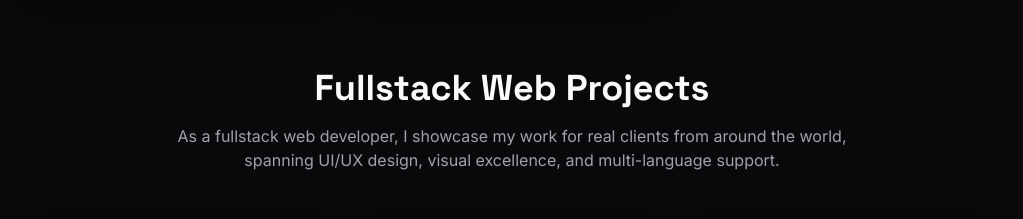
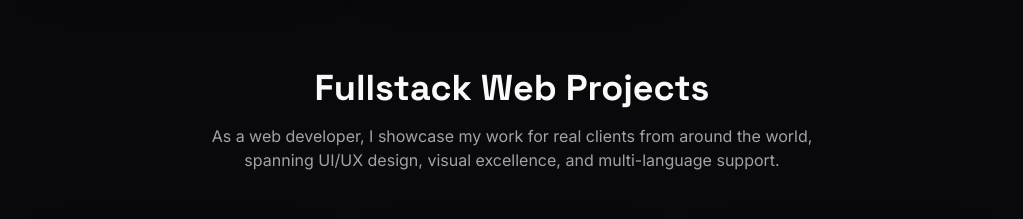
Before and after one commit to ryradit/newporto, a Next.js app: page /projects in a window 1280 px wide. Shown: the part 1920-2139 px from the top of the page, without its empty margins (256-1279 px from the left). Built offline with nearby package versions, Linux system fonts and the light colour scheme; no server answers; the database is empty; grey boxes are pictures that could not be loaded.

Commit message:
Change 'fullstack web developer' to 'web developer'

```diff
--- a/src/components/sections/projects-section.tsx
+++ b/src/components/sections/projects-section.tsx
@@ -302,7 +302,7 @@ export function ProjectsSection() {
                 transition={{ delay: 0.4, duration: 0.8, ease: "easeInOut" }}
                 className="text-md text-center text-muted-foreground max-w-2xl mx-auto mb-12"
             >
-                As a fullstack web developer, I showcase my work for real clients from around the world, spanning UI/UX design, visual excellence, and multi-language support.
+                As a web developer, I showcase my work for real clients from around the world, spanning UI/UX design, visual excellence, and multi-language support.
             </motion.p>
 
             <div className="grid md:grid-cols-2 lg:grid-cols-3 gap-8">
```
